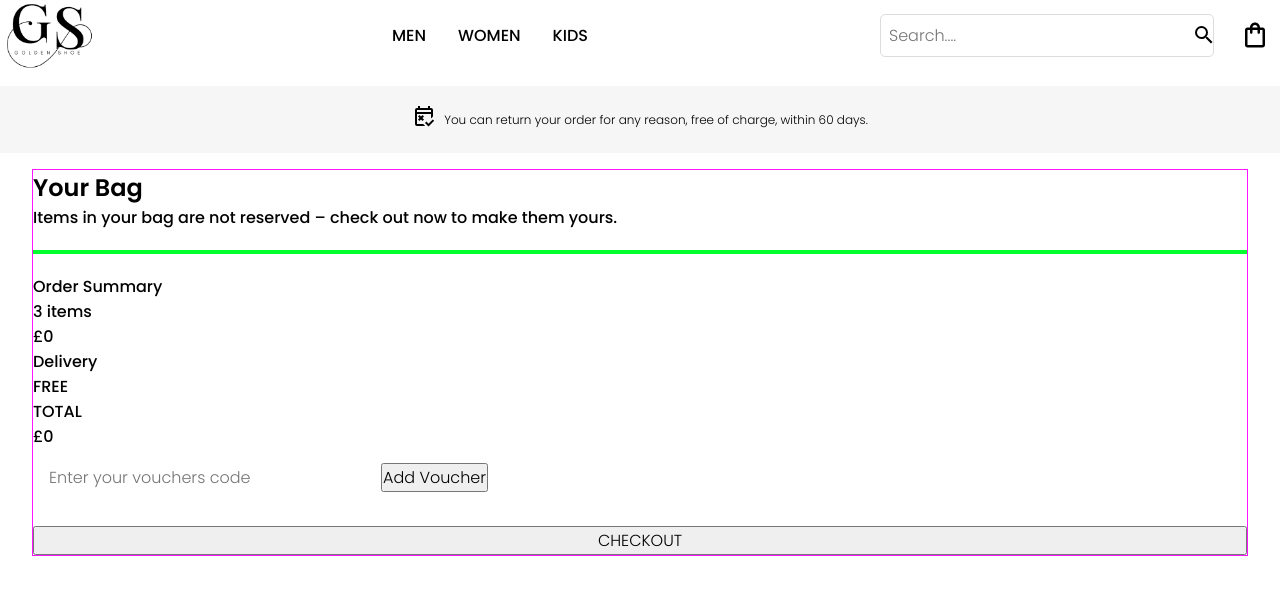
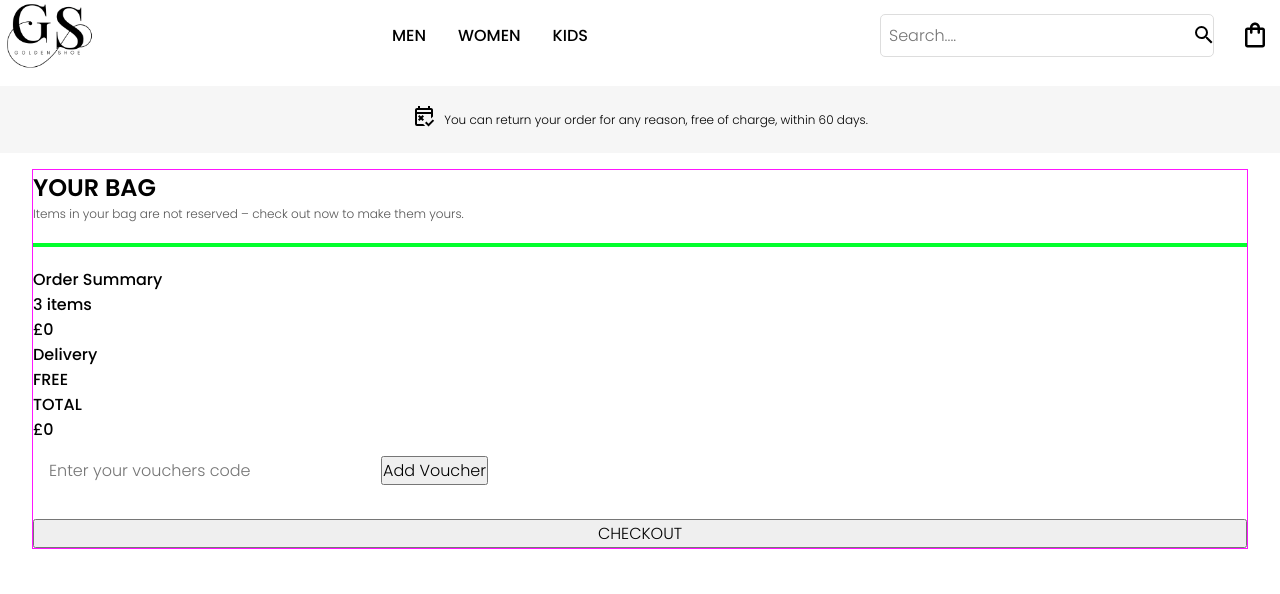
Before and after one commit to musayuksel/golden-shoe, a React (Create React App) app in the folder client/: page /cart in a window 1280 px wide. Shown: the top 594 px of the page. Built offline with nearby package versions, Linux system fonts and the light colour scheme.

Commit message:
Style:Add cart header styles

```diff
--- a/client/src/styles/Cart.css
+++ b/client/src/styles/Cart.css
@@ -7,7 +7,15 @@
 	border: 1px solid rgb(255, 21, 255);
 }
 /* cart-header styles */
-.cart-header {
+.cart-header h2 {
+	color: var(--text-primary-color);
+	font-size: 1.5rem;
+	text-transform: uppercase;
+}
+.cart-header p {
+	color: var(--text-secondary-color);
+	font-size: 0.75rem;
+	font-weight: 300;
 }
 .cart-items-container {
 	border: 2px solid rgb(3, 255, 45);
```
